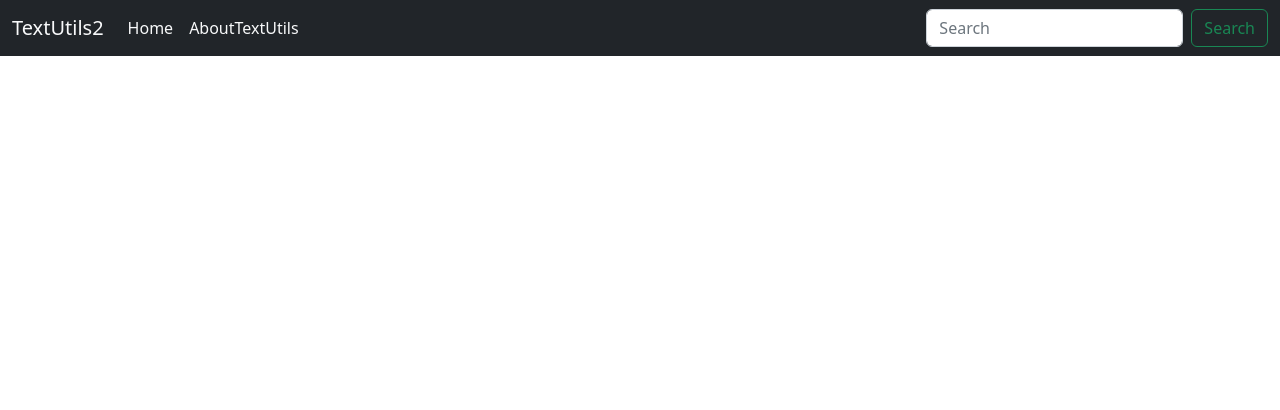
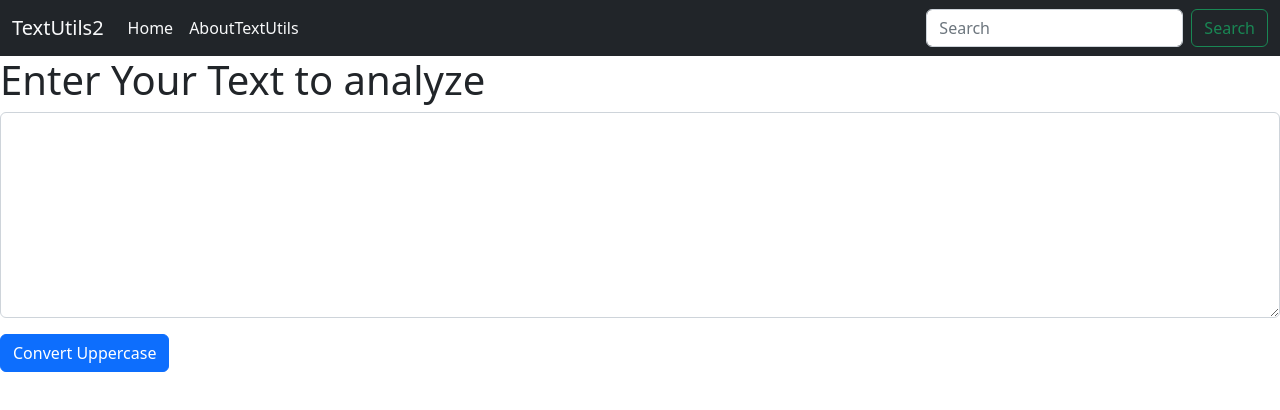
Before and after one commit to kartiksarwan2017/React-Basics, a React (Create React App) app: page / in a window 1280 px wide. Shown: the top 410 px of the page. Built offline with nearby package versions, Linux system fonts and the light colour scheme.

Commit message:
Convert Upper to Lower Case Using React States

```diff
--- a/src/components/App.js
+++ b/src/components/App.js
@@ -1,5 +1,6 @@
 import '../App.css';
 import Navbar from './Navbar';
+import TextArea from './TextArea';
 
 
 // const Name = "Thor";
@@ -24,6 +25,8 @@
 
     <Navbar title="TextUtils2" about ="AboutTextUtils"/>
 
+    <TextArea heading="Enter Your Text to analyze"/>
+
     </>
 
 
--- /dev/null
+++ b/src/components/TextArea.js
@@ -0,0 +1,32 @@
+import React, {useState} from 'react';
+
+export default function TextArea(props){
+
+    const handleUpClick = () => {
+        console.log("UpperCase was clicked" + text);
+        let newText = text.toUpperCase();
+        setText(newText);
+    }
+
+    const handleOnChange = (e) => {
+        console.log("Click to uppercase");
+        setText(e.target.value);
+    }
+
+
+    const {text, setText} = useState("Enter Your Text Here");
+
+    return (
+
+        <div>
+            <h1>{props.heading}</h1>
+            <div className="mb-3">
+                <textarea value= {text} onChange={handleOnChange} className="form-control" id="exampleFormControlTextarea1" rows="8"></textarea>
+
+            </div>
+
+
+            <button className="btn btn-primary" onClick={handleUpClick}>Convert Uppercase</button>
+        </div>
+    );
+}
```
